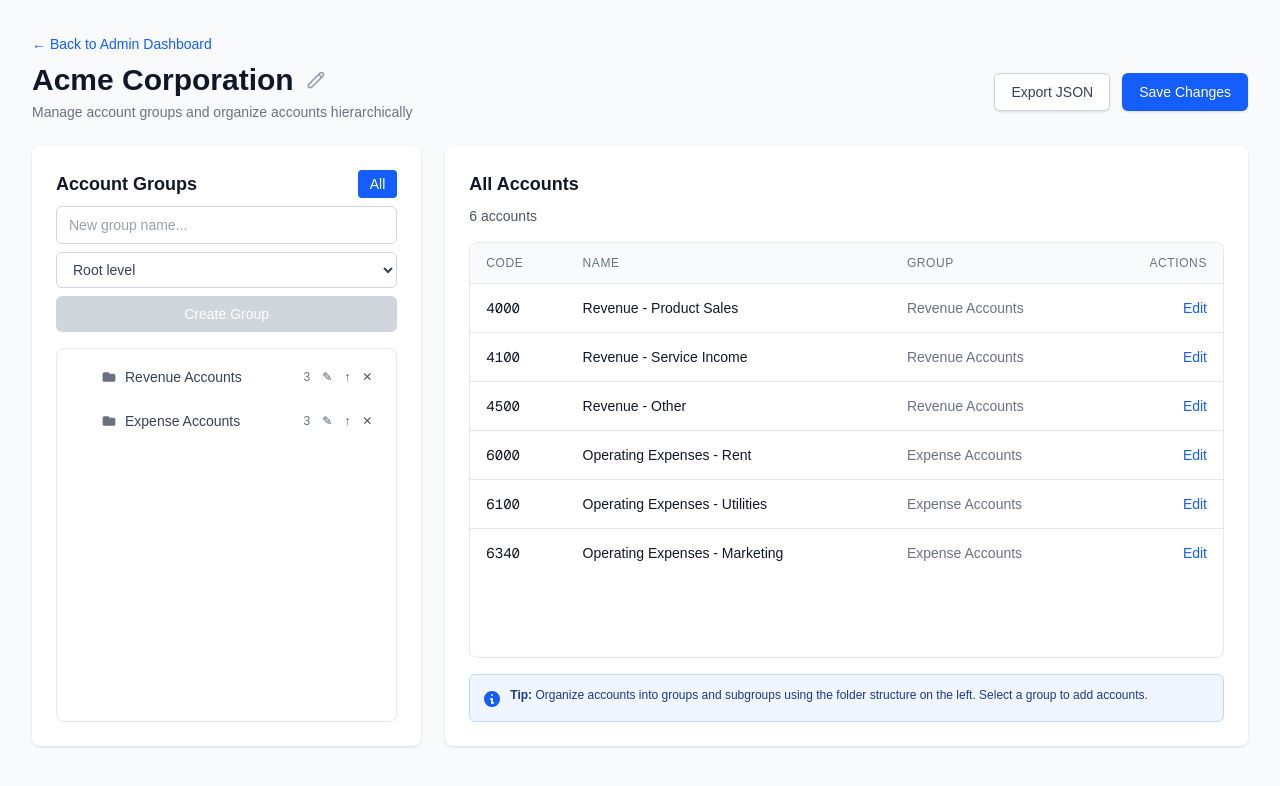
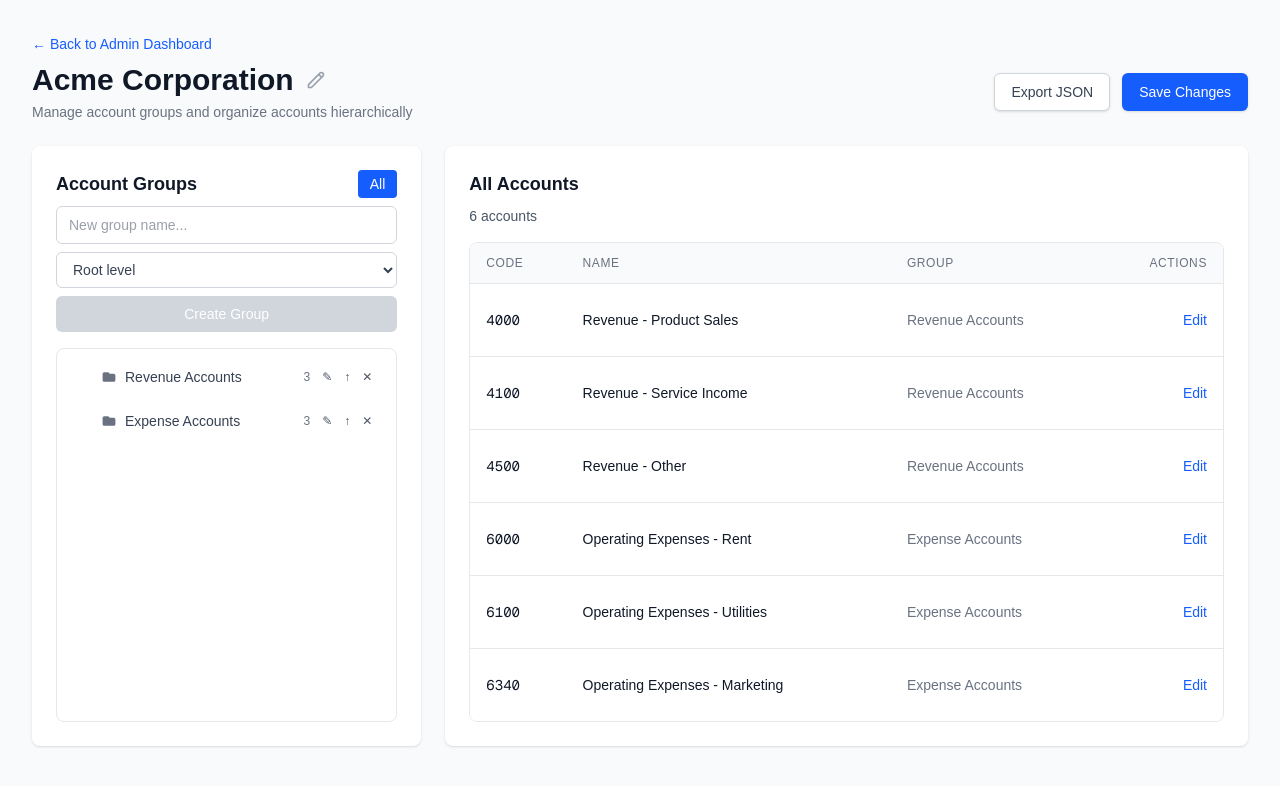
Before and after one commit to Flav-AS/flav_user_interaction, a Next.js app: page /admin/clients/client-1 in a window 1280 px wide. Shown: the top 786 px of the page. Built offline with nearby package versions, Linux system fonts and the light colour scheme.

Commit message:
Fix accounts column view

```diff
--- a/components/admin/ClientAccountsList.tsx
+++ b/components/admin/ClientAccountsList.tsx
@@ -131,7 +131,7 @@ export default function ClientAccountsList({
               : 'No accounts yet. Select a group and create accounts.'}
           </div>
         ) : (
-          <table className="min-w-full divide-y divide-gray-200">
+          <table className="min-w-full divide-y h-full divide-gray-200">
             <thead className="bg-gray-50 sticky top-0">
               <tr>
                 <th className="px-4 py-3 text-left text-xs font-medium text-gray-500 uppercase tracking-wider">
@@ -236,7 +236,7 @@ export default function ClientAccountsList({
       </div>
 
       {/* Info Panel */}
-      <div className="mt-4 p-3 bg-blue-50 border border-blue-200 rounded-md">
+      {/* <div className="mt-4 p-3 bg-blue-50 border border-blue-200 rounded-md">
         <div className="flex items-start gap-2">
           <svg className="w-5 h-5 text-blue-600 flex-shrink-0 mt-0.5" fill="currentColor" viewBox="0 0 20 20">
             <path fillRule="evenodd" d="M18 10a8 8 0 11-16 0 8 8 0 0116 0zm-7-4a1 1 0 11-2 0 1 1 0 012 0zM9 9a1 1 0 000 2v3a1 1 0 001 1h1a1 1 0 100-2v-3a1 1 0 00-1-1H9z" clipRule="evenodd" />
@@ -246,7 +246,7 @@ export default function ClientAccountsList({
             {selectedGroupId ? ' Create accounts within the selected group.' : ' Select a group to add accounts.'}
           </div>
         </div>
-      </div>
+      </div> */}
     </div>
   );
 }
```
